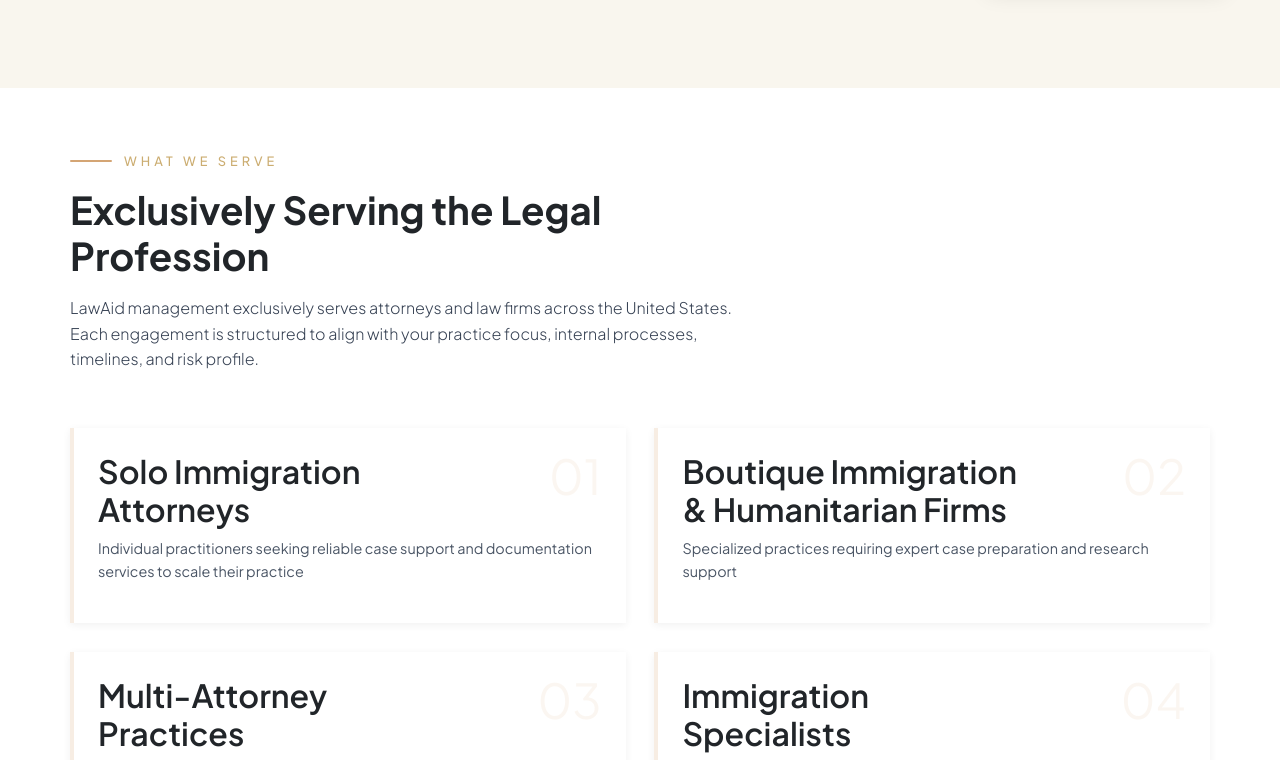
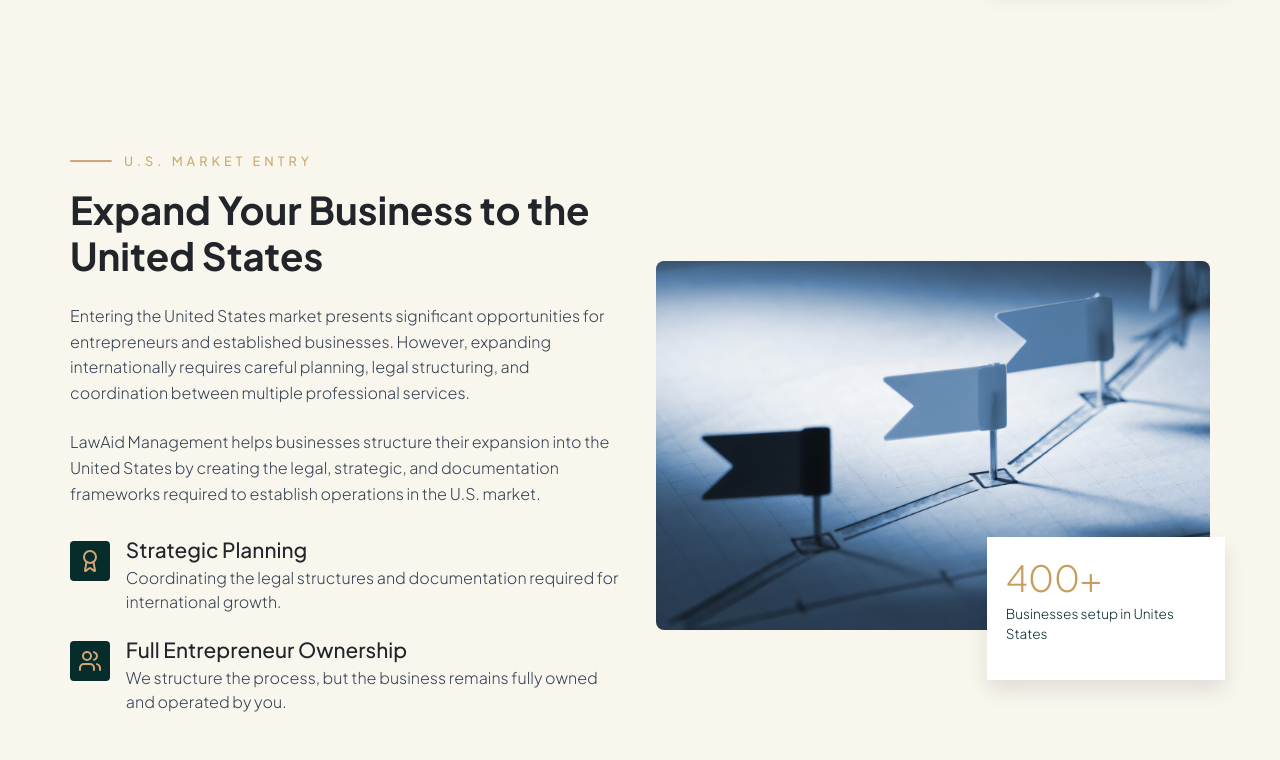
Before and after one commit to ahsansajid25324/Law-Aid, a React (Vite) app: page / in a window 1280 px wide. Shown: the part 1580-2340 px from the top of the page. Built offline with nearby package versions, Linux system fonts and the light colour scheme.

Commit message:
add redis

```diff
--- /dev/null
+++ b/src/components/pages/SubLegal.tsx
@@ -0,0 +1,77 @@
+import "../../styles/LegalSupportSection.css";
+import "../../styles/HeroSection.css";
+import User from "../../assets/User.svg"; // Reuse for Ownership
+import Compliance from "../../assets/Compliance.svg"; // Reuse for Strategy
+
+const SubLegal = () => {
+  return (
+    <section className="legal-support-section">
+      <div className="container px-0 legal-support-content">
+        <div className="legal-support-left">
+          <div className="d-flex align-items-center">
+            <span className="subtitle-line"></span>
+            <span className="subtitle">U.S. MARKET ENTRY</span>
+          </div>
+          <h2 className="main-heading">
+            Expand Your Business to the United States
+          </h2>
+          <p className="description">
+            Entering the United States market presents significant opportunities
+            for entrepreneurs and established businesses. However, expanding
+            internationally requires careful planning, legal structuring, and
+            coordination between multiple professional services.
+          </p>
+          <p className="description">
+            LawAid Management helps businesses structure their expansion into
+            the United States by creating the legal, strategic, and
+            documentation frameworks required to establish operations in the
+            U.S. market.
+          </p>
+
+          <div className="features-list">
+            <div className="feature-item">
+              <div className="feature-icon">
+                <img src={Compliance} alt="Strategy Icon" />
+              </div>
+              <div className="feature-details">
+                <h3>Strategic Planning</h3>
+                <p>
+                  Coordinating the legal structures and documentation required
+                  for international growth.
+                </p>
+              </div>
+            </div>
+            <div className="feature-item">
+              <div className="feature-icon">
+                <img src={User} alt="Ownership Icon" />
+              </div>
+              <div className="feature-details">
+                <h3>Full Entrepreneur Ownership</h3>
+                <p>
+                  We structure the process, but the business remains fully owned
+                  and operated by you.
+                </p>
+              </div>
+            </div>
+          </div>
+        </div>
+
+        <div className="legal-support-right">
+          <img
+            src={"expantion.png"}
+            alt="U.S. Market Expansion"
+            className="main-image"
+          />
+          <div className="stats-card">
+            <h3 className="stats-number">400+</h3>
+            <p className="stats-description">
+              Businesses setup in Unites States
+            </p>
+          </div>
+        </div>
+      </div>
+    </section>
+  );
+};
+
+export default SubLegal;
--- a/src/pages/Home.tsx
+++ b/src/pages/Home.tsx
@@ -7,12 +7,15 @@
 import Navbar from "../components/pages/Navbar";
 import SemiContact from "../components/pages/SemiContact";
 import StartedSection from "../components/pages/StartedSection";
+import SubLegal from "../components/pages/SubLegal";
 const Home = () => {
   return (
     <>
       <Navbar />
       <HeroSection />
       <LegalSupportSection />
+      <SubLegal />
+
       <LegalSection />
       <EndSection />
       <AdvantageSection />
```
Also changed, not shown: src/components/pages/SubPractice.tsx (+8 -2 lines).
